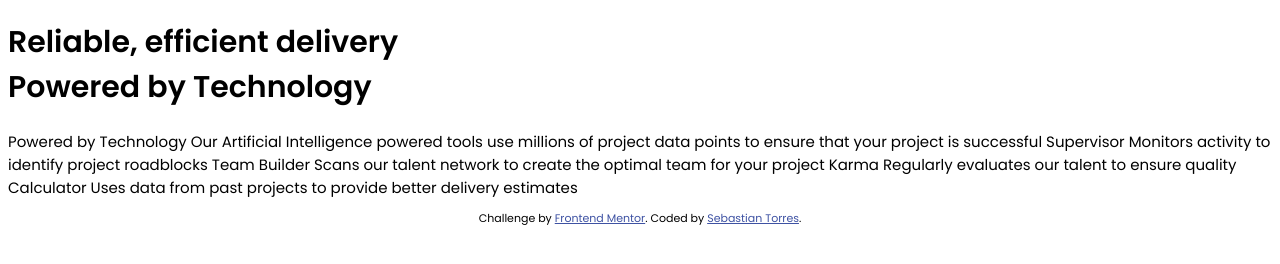
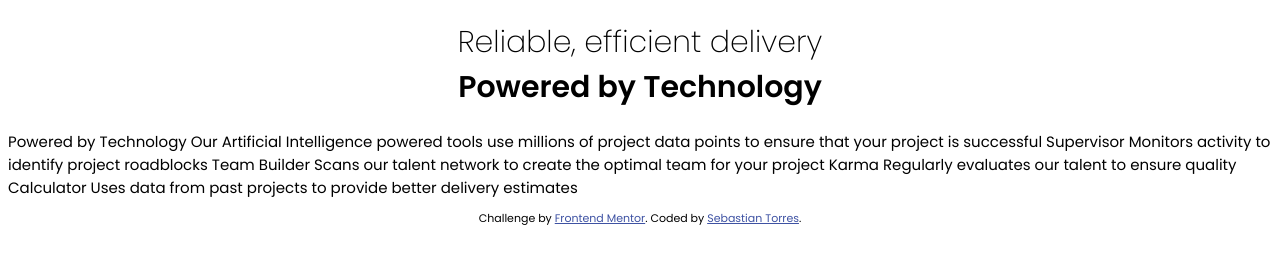
Before and after one commit to sebastiantorres86/Four-card-feature-section, a plain HTML site: page index.html in a window 1280 px wide. Drawn offline with Linux system fonts and the light colour scheme.

Commit message:
font weight

```diff
--- a/index.html
+++ b/index.html
@@ -19,7 +19,7 @@
 </head>
 <body>
   <header>
-    <h1>Reliable, efficient delivery<br><span>Powered by Technology</span></h1>
+    <h1 class="pretitle">Reliable, efficient delivery<br><span class="title">Powered by Technology</span></h1>
   </header>
 
   Powered by Technology
--- a/style.css
+++ b/style.css
@@ -1,4 +1,18 @@
 html {
     font-family: 'Poppins', sans-serif;
     font-size: 15px;
+    padding: 0;
+    margin: 0;
 }
+
+.pretitle, .title {
+    text-align: center;
+}
+
+.pretitle {
+    font-weight: 200;
+}
+
+.title {
+    font-weight: 600;
+}
```
